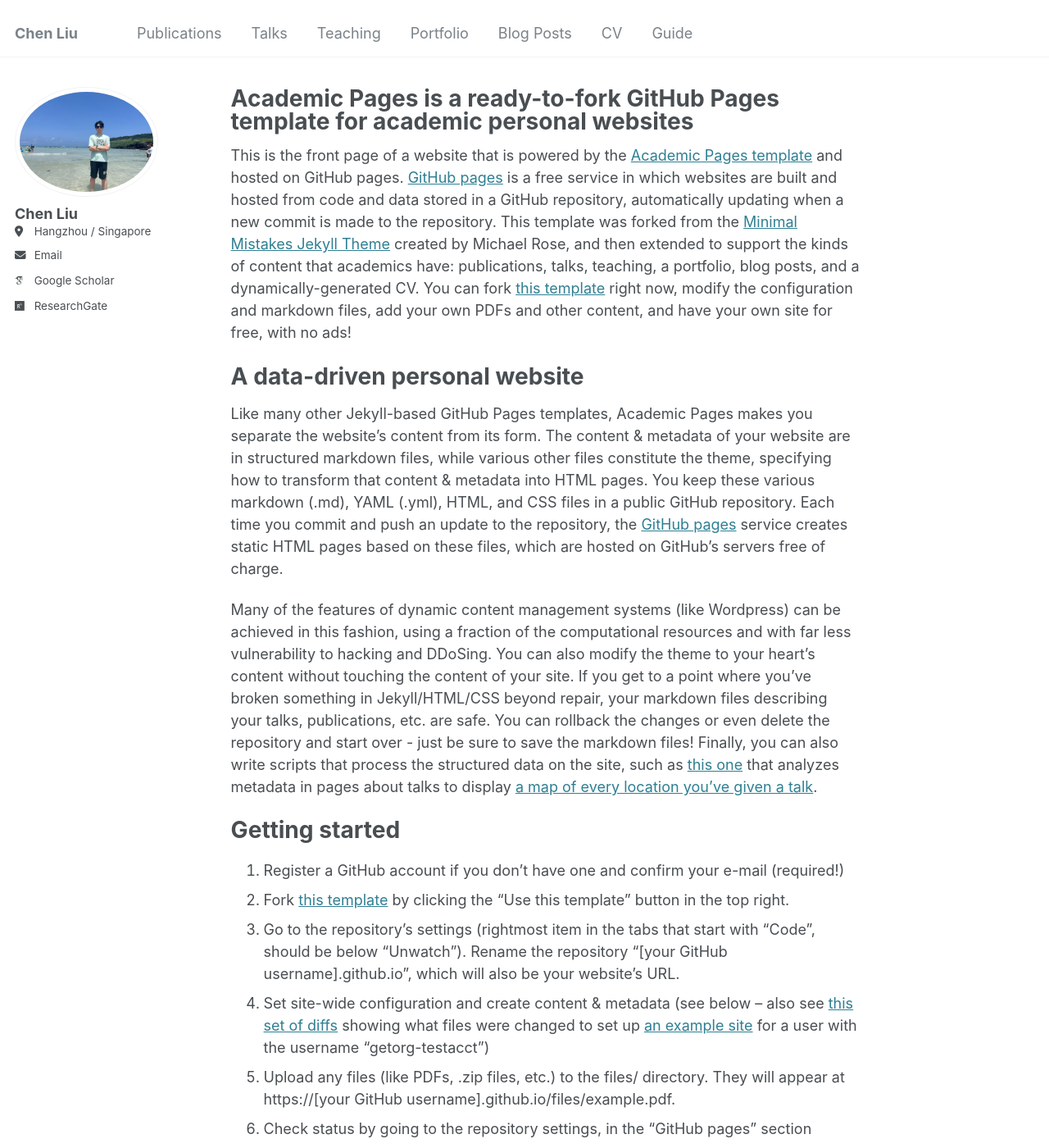
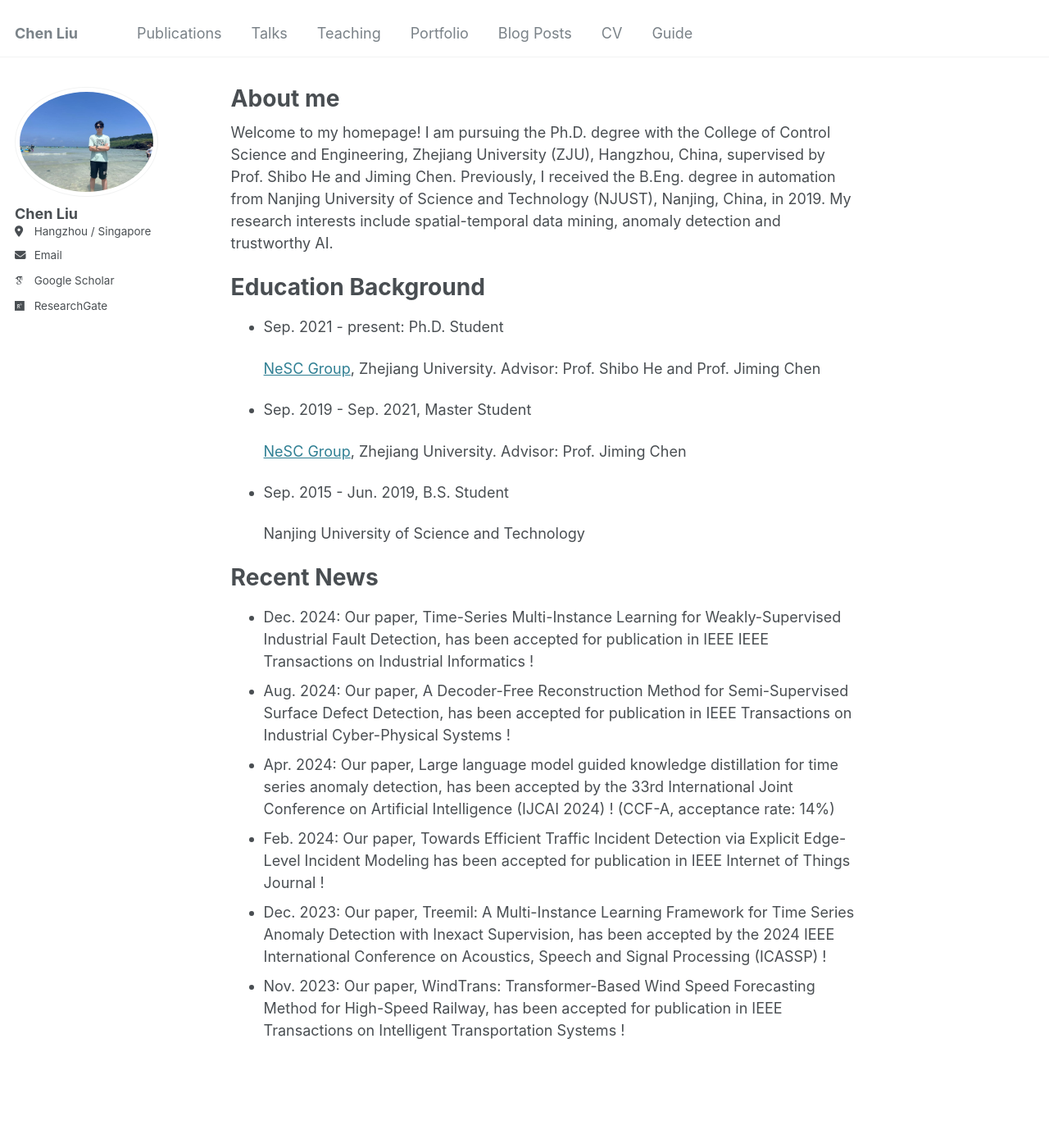
Before and after one commit to fly-orange/fly-orange.github.io, a Jekyll site: the page built from _pages/about.md, in a window 1280 px wide and 1400 px high. Shown: the whole window at 82% size. Built offline with Jekyll 4.4.1, drawn with Linux system fonts in a browser that asks for light colours; some web fonts are replaced; some of the changed text lies outside the part shown.

Commit message:
Update about.md

```diff
--- a/_pages/about.md
+++ b/_pages/about.md
@@ -1,49 +1,37 @@
 ---
 permalink: /
-title: "Academic Pages is a ready-to-fork GitHub Pages template for academic personal websites"
+title: "About me"
 author_profile: true
 redirect_from:
   - /about/
   - /about.html
 ---
 
-This is the front page of a website that is powered by the [Academic Pages template](https://github.com/academicpages/academicpages.github.io) and hosted on GitHub pages. [GitHub pages](https://pages.github.com) is a free service in which websites are built and hosted from code and data stored in a GitHub repository, automatically updating when a new commit is made to the repository. This template was forked from the [Minimal Mistakes Jekyll Theme](https://mmistakes.github.io/minimal-mistakes/) created by Michael Rose, and then extended to support the kinds of content that academics have: publications, talks, teaching, a portfolio, blog posts, and a dynamically-generated CV. You can fork [this template](https://github.com/academicpages/academicpages.github.io) right now, modify the configuration and markdown files, add your own PDFs and other content, and have your own site for free, with no ads!
+Welcome to my homepage! I am pursuing the Ph.D. degree with the College of Control Science and Engineering, Zhejiang University (ZJU), Hangzhou, China, supervised by Prof. Shibo He and Jiming Chen. Previously, I received the B.Eng. degree in automation from Nanjing University of Science and Technology (NJUST), Nanjing, China, in 2019. My research interests include spatial-temporal data mining, anomaly detection and trustworthy AI.
 
-A data-driven personal website
+
+
+Education Background
 ======
-Like many other Jekyll-based GitHub Pages templates, Academic Pages makes you separate the website's content from its form. The content & metadata of your website are in structured markdown files, while various other files constitute the theme, specifying how to transform that content & metadata into HTML pages. You keep these various markdown (.md), YAML (.yml), HTML, and CSS files in a public GitHub repository. Each time you commit and push an update to the repository, the [GitHub pages](https://pages.github.com/) service creates static HTML pages based on these files, which are hosted on GitHub's servers free of charge.
 
-Many of the features of dynamic content management systems (like Wordpress) can be achieved in this fashion, using a fraction of the computational resources and with far less vulnerability to hacking and DDoSing. You can also modify the theme to your heart's content without touching the content of your site. If you get to a point where you've broken something in Jekyll/HTML/CSS beyond repair, your markdown files describing your talks, publications, etc. are safe. You can rollback the changes or even delete the repository and start over - just be sure to save the markdown files! Finally, you can also write scripts that process the structured data on the site, such as [this one](https://github.com/academicpages/academicpages.github.io/blob/master/talkmap.ipynb) that analyzes metadata in pages about talks to display [a map of every location you've given a talk](https://academicpages.github.io/talkmap.html).
+* Sep. 2021 - present: Ph.D. Student
 
-Getting started
+  [NeSC Group](http://nesc.zju.edu.cn/#/), Zhejiang University. Advisor: Prof. Shibo He and Prof. Jiming Chen
+
+* Sep. 2019 - Sep. 2021, Master Student
+
+  [NeSC Group](http://nesc.zju.edu.cn/#/), Zhejiang University. Advisor: Prof. Jiming Chen
+
+* Sep. 2015 - Jun. 2019, B.S. Student
+
+  Nanjing University of Science and Technology
+
+
+Recent News
 ======
-1. Register a GitHub account if you don't have one and confirm your e-mail (required!)
-1. Fork [this template](https://github.com/academicpages/academicpages.github.io) by clicking the "Use this template" button in the top right.
-1. Go to the repository's settings (rightmost item in the tabs that start with "Code", should be below "Unwatch"). Rename the repository "[your GitHub username].github.io", which will also be your website's URL.
-1. Set site-wide configuration and create content & metadata (see below -- also see [this set of diffs](http://archive.is/3TPas) showing what files were changed to set up [an example site](https://getorg-testacct.github.io) for a user with the username "getorg-testacct")
-1. Upload any files (like PDFs, .zip files, etc.) to the files/ directory. They will appear at https://[your GitHub username].github.io/files/example.pdf.
-1. Check status by going to the repository settings, in the "GitHub pages" section
-
-Site-wide configuration
-------
-The main configuration file for the site is in the base directory in [_config.yml](https://github.com/academicpages/academicpages.github.io/blob/master/_config.yml), which defines the content in the sidebars and other site-wide features. You will need to replace the default variables with ones about yourself and your site's github repository. The configuration file for the top menu is in [_data/navigation.yml](https://github.com/academicpages/academicpages.github.io/blob/master/_data/navigation.yml). For example, if you don't have a portfolio or blog posts, you can remove those items from that navigation.yml file to remove them from the header.
-
-Create content & metadata
-------
-For site content, there is one markdown file for each type of content, which are stored in directories like _publications, _talks, _posts, _teaching, or _pages. For example, each talk is a markdown file in the [_talks directory](https://github.com/academicpages/academicpages.github.io/tree/master/_talks). At the top of each markdown file is structured data in YAML about the talk, which the theme will parse to do lots of cool stuff. The same structured data about a talk is used to generate the list of talks on the [Talks page](https://academicpages.github.io/talks), each [individual page](https://academicpages.github.io/talks/2012-03-01-talk-1) for specific talks, the talks section for the [CV page](https://academicpages.github.io/cv), and the [map of places you've given a talk](https://academicpages.github.io/talkmap.html) (if you run this [python file](https://github.com/academicpages/academicpages.github.io/blob/master/talkmap.py) or [Jupyter notebook](https://github.com/academicpages/academicpages.github.io/blob/master/talkmap.ipynb), which creates the HTML for the map based on the contents of the _talks directory).
-
-**Markdown generator**
-
-The repository includes [a set of Jupyter notebooks](https://github.com/academicpages/academicpages.github.io/tree/master/markdown_generator
-) that converts a CSV containing structured data about talks or presentations into individual markdown files that will be properly formatted for the Academic Pages template. The sample CSVs in that directory are the ones I used to create my own personal website at stuartgeiger.com. My usual workflow is that I keep a spreadsheet of my publications and talks, then run the code in these notebooks to generate the markdown files, then commit and push them to the GitHub repository.
-
-How to edit your site's GitHub repository
-------
-Many people use a git client to create files on their local computer and then push them to GitHub's servers. If you are not familiar with git, you can directly edit these configuration and markdown files directly in the github.com interface. Navigate to a file (like [this one](https://github.com/academicpages/academicpages.github.io/blob/master/_talks/2012-03-01-talk-1.md) and click the pencil icon in the top right of the content preview (to the right of the "Raw | Blame | History" buttons). You can delete a file by clicking the trashcan icon to the right of the pencil icon. You can also create new files or upload files by navigating to a directory and clicking the "Create new file" or "Upload files" buttons.
-
-Example: editing a markdown file for a talk
-![Editing a markdown file for a talk](/images/editing-talk.png)
-
-For more info
-------
-More info about configuring Academic Pages can be found in [the guide](https://academicpages.github.io/markdown/), the [growing wiki](https://github.com/academicpages/academicpages.github.io/wiki), and you can always [ask a question on GitHub](https://github.com/academicpages/academicpages.github.io/discussions). The [guides for the Minimal Mistakes theme](https://mmistakes.github.io/minimal-mistakes/docs/configuration/) (which this theme was forked from) might also be helpful.
+* Dec. 2024: Our paper, Time-Series Multi-Instance Learning for Weakly-Supervised Industrial Fault Detection, has been accepted for publication in IEEE IEEE Transactions on Industrial Informatics !
+* Aug. 2024: Our paper, A Decoder-Free Reconstruction Method for Semi-Supervised Surface Defect Detection, has been accepted for publication in IEEE Transactions on Industrial Cyber-Physical Systems !
+* Apr. 2024: Our paper, Large language model guided knowledge distillation for time series anomaly detection, has been accepted by the 33rd International Joint Conference on Artificial Intelligence (IJCAI 2024) ! (CCF-A, acceptance rate: 14%)
+* Feb. 2024: Our paper, Towards Efficient Traffic Incident Detection via Explicit Edge-Level Incident Modeling has been accepted for publication in IEEE Internet of Things Journal !
+* Dec. 2023: Our paper, Treemil: A Multi-Instance Learning Framework for Time Series Anomaly Detection with Inexact Supervision, has been accepted by the 2024 IEEE International Conference on Acoustics, Speech and Signal Processing (ICASSP) !
+* Nov. 2023: Our paper, WindTrans: Transformer-Based Wind Speed Forecasting Method for High-Speed Railway, has been accepted for publication in IEEE Transactions on Intelligent Transportation Systems !
```
